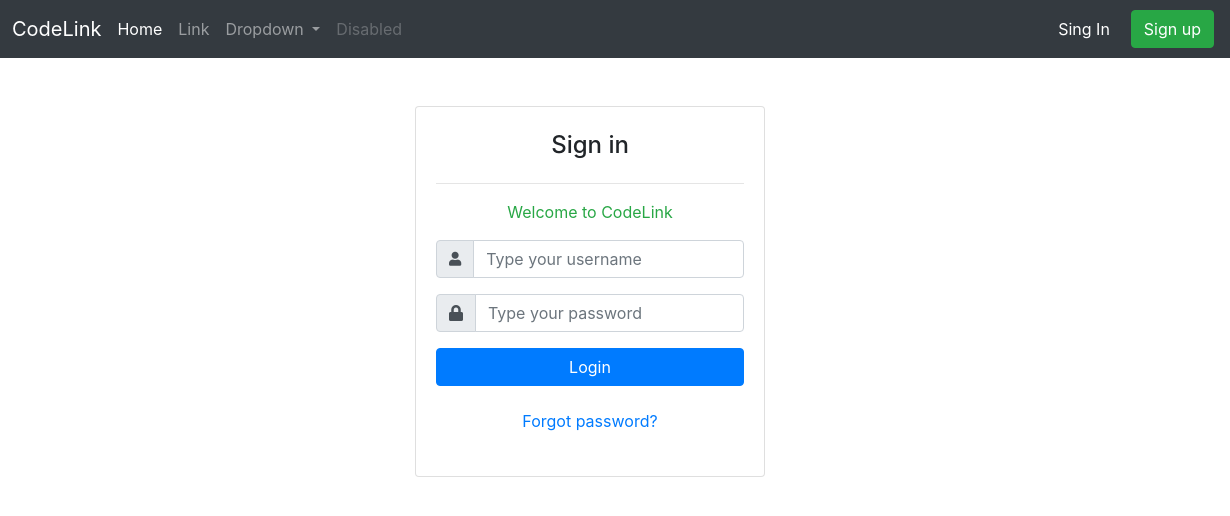
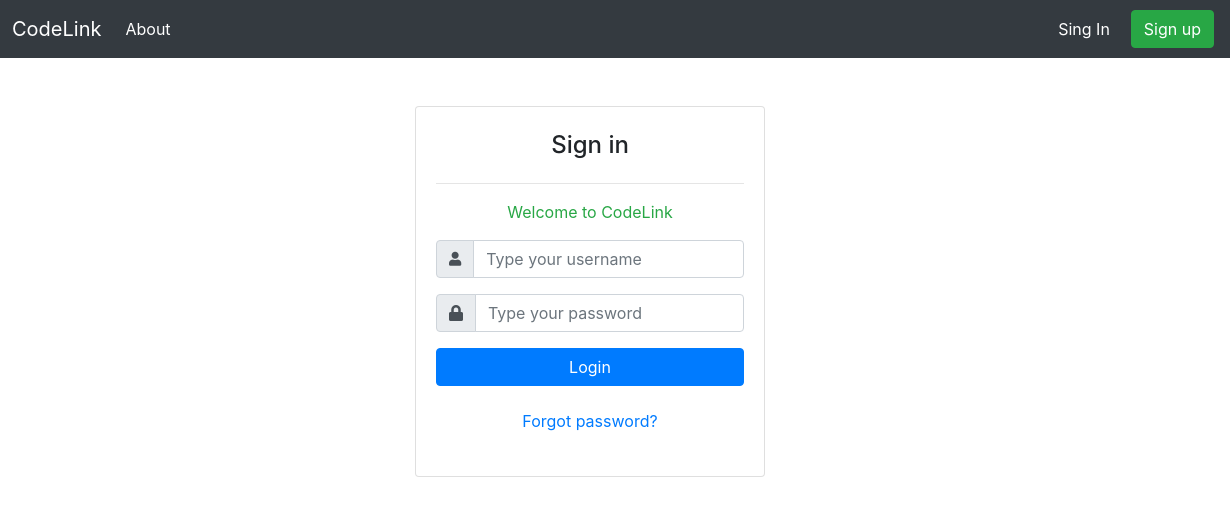
Before and after one commit to Sangyeonglee353/BCSD, a plain HTML site: page Beginner/signIn.html in a window 1280 px wide. Shown: the full height of the page, 50-1280 px from the left. Drawn offline with nearby package versions, Linux system fonts and the light colour scheme.

Commit message:
navbar update

```diff
--- a/Beginner/signIn.html
+++ b/Beginner/signIn.html
@@ -27,25 +27,7 @@
         <div class="collapse navbar-collapse" id="navbarSupportedContent">
             <ul class="navbar-nav mr-auto">
                 <li class="nav-item active">
-                    <a class="nav-link ml-2" href="#">Home <span class="sr-only">(current)</span></a>
-                </li>
-                <li class="nav-item">
-                    <a class="nav-link" href="#">Link</a>
-                </li>
-                <li class="nav-item dropdown">
-                    <a class="nav-link dropdown-toggle" href="#" id="navbarDropdown" role="button"
-                        data-toggle="dropdown" aria-haspopup="true" aria-expanded="false">
-                        Dropdown
-                    </a>
-                    <div class="dropdown-menu" aria-labelledby="navbarDropdown">
-                        <a class="dropdown-item" href="#">Action</a>
-                        <a class="dropdown-item" href="#">Another action</a>
-                        <div class="dropdown-divider"></div>
-                        <a class="dropdown-item" href="#">Something else here</a>
-                    </div>
-                </li>
-                <li class="nav-item">
-                    <a class="nav-link disabled" href="#">Disabled</a>
+                    <a class="nav-link ml-3" href="#">About<span class="sr-only">(current)</span></a>
                 </li>
             </ul>
             <form class="form-inline my-2 my-lg-0">
```
Also changed, not shown: Beginner/index.html (+1 -18 lines), Beginner/signUp.html (+1 -19 lines).
